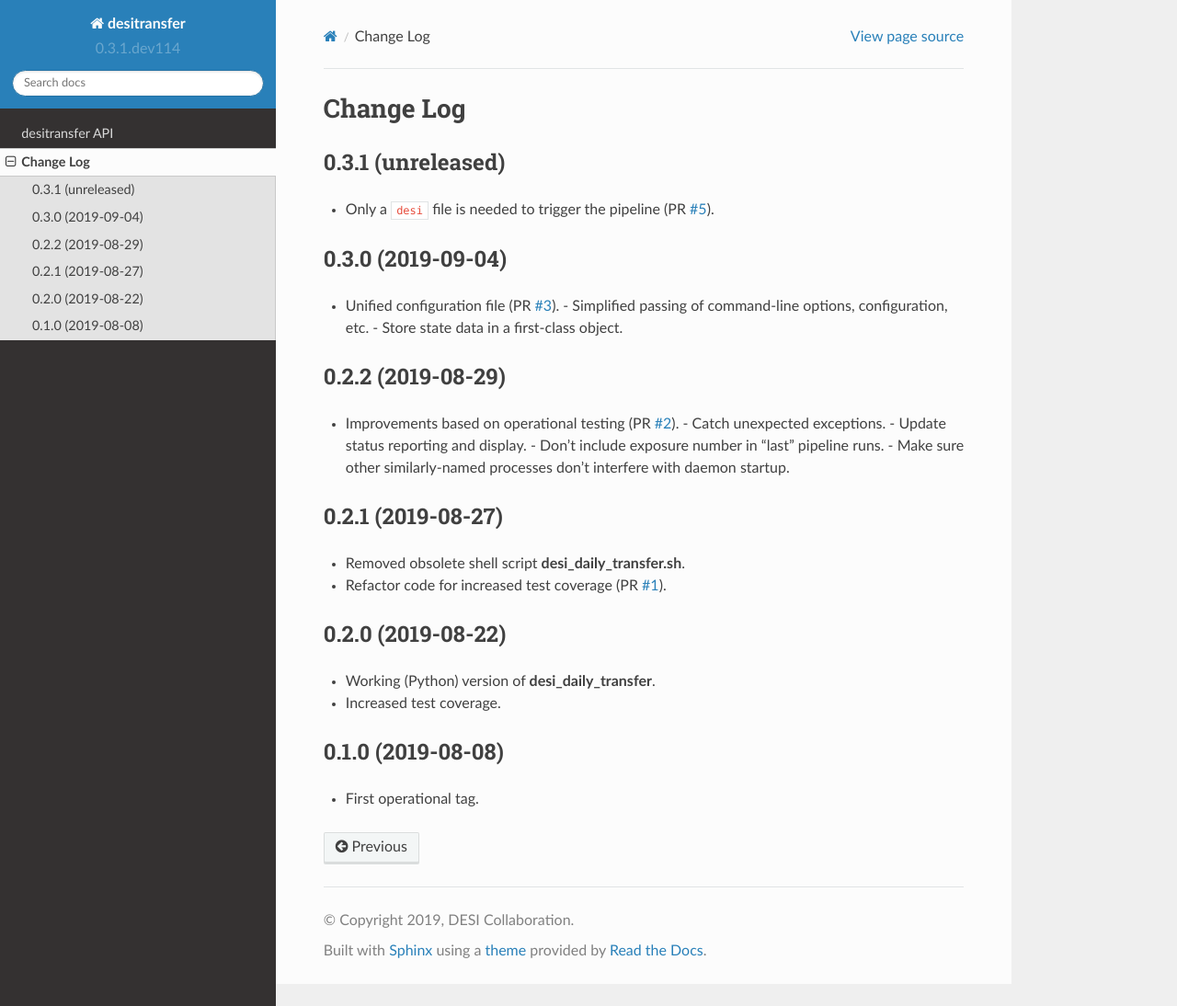
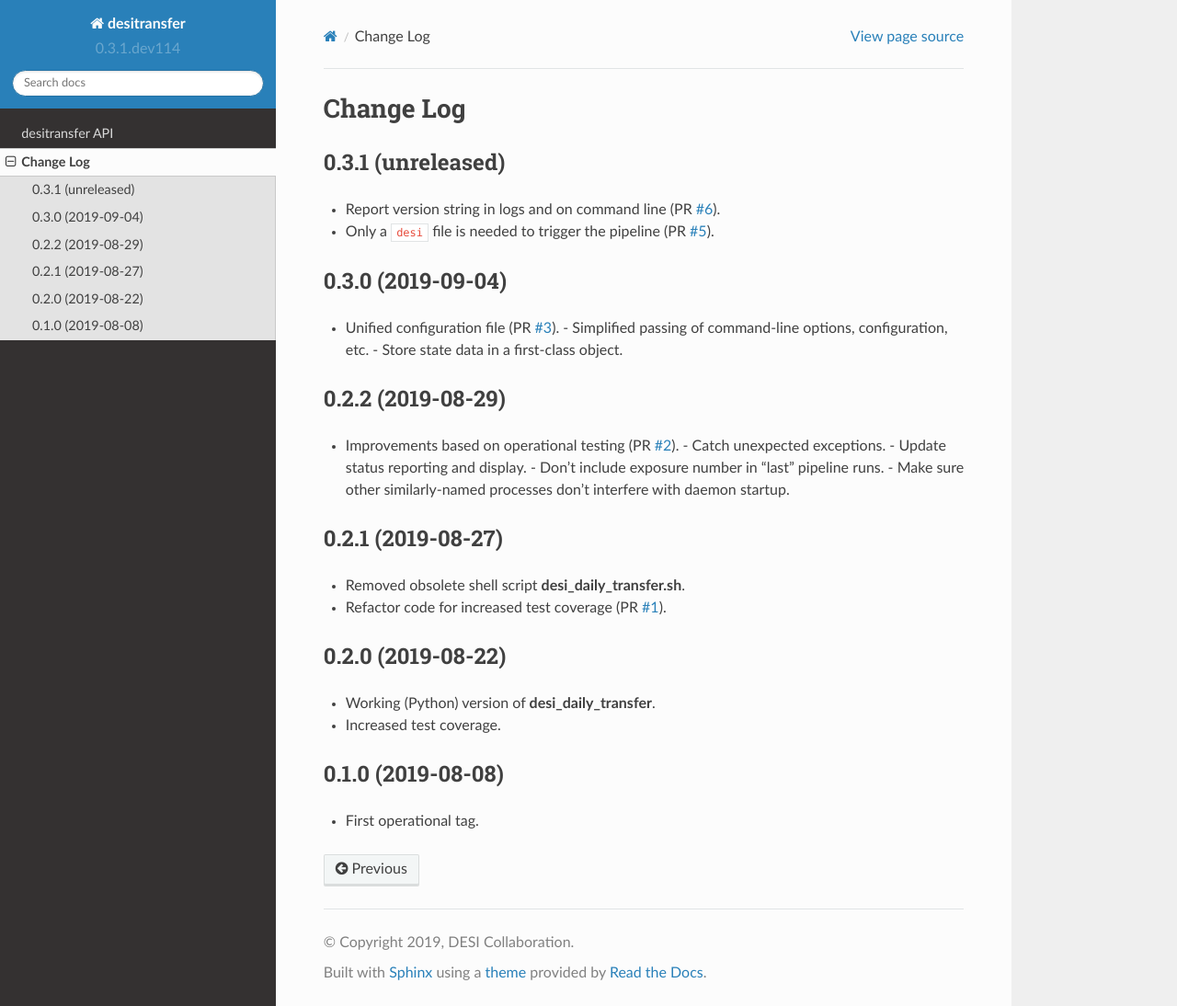
Before and after one commit to desihub/desitransfer, a Sphinx documentation site: the page built from doc/changes.rst, in a window 1280 px wide and 1094 px high. Shown: the whole window at 92% size. Built offline with Sphinx 7.4.7 and the Read the Docs theme 2.0.0, drawn with Linux system fonts in a browser that asks for light colours.

Commit message:
update change log

```diff
--- a/doc/changes.rst
+++ b/doc/changes.rst
@@ -5,9 +5,11 @@ Change Log
 0.3.1 (unreleased)
 ------------------
 
+* Report version string in logs and on command line (PR `#6`_).
 * Only a ``desi`` file is needed to trigger the pipeline (PR `#5`_).
 
 .. _`#5`: https://github.com/desihub/desitransfer/pull/5
+.. _`#6`: https://github.com/desihub/desitransfer/pull/6
 
 0.3.0 (2019-09-04)
 ------------------
```
